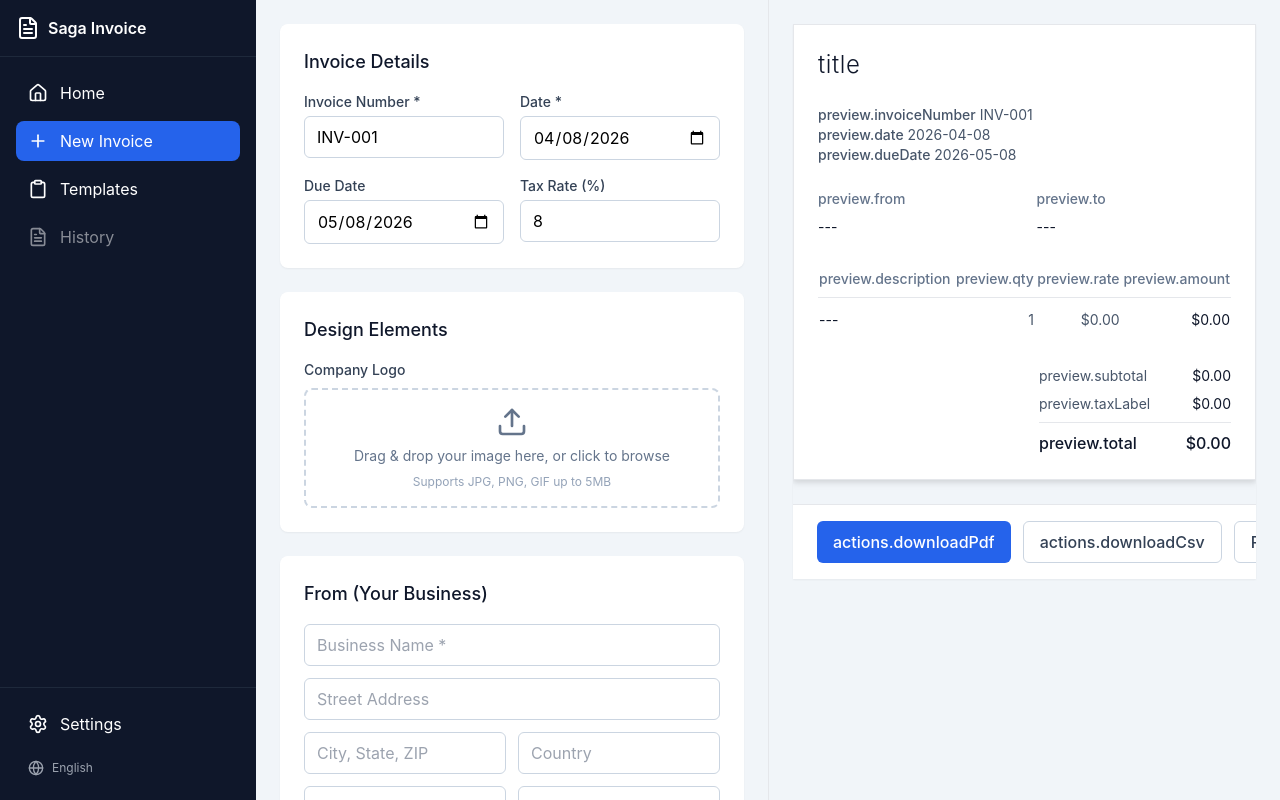
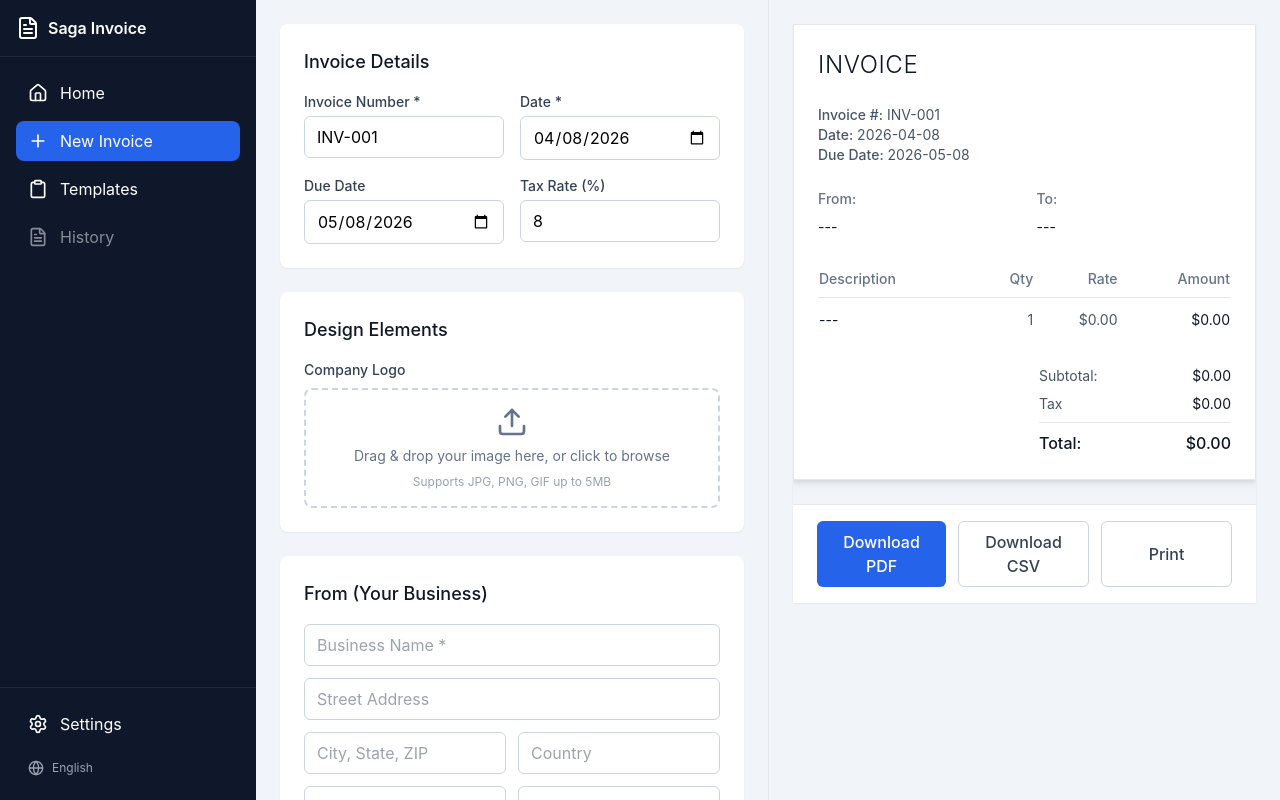
Before and after one commit to lvshiwei66/sagainvo, a Next.js app: page /editor in a window 1280 px wide. Built offline with nearby package versions, Linux system fonts and the light colour scheme.

Commit message:
fix: temporarily remove i18n from preview components

```diff
--- a/src/components/invoice/InvoicePreview.tsx
+++ b/src/components/invoice/InvoicePreview.tsx
@@ -2,7 +2,6 @@
 
 import { Invoice, Totals, InvoiceTemplate } from "@/lib/types";
 import { exportPDFWithLogo, exportCSV } from "@/lib/pdf-export";
-import { useI18n } from '@/i18n/context';
 
 interface InvoicePreviewProps {
   invoice: Invoice;
@@ -17,7 +16,6 @@ export default function InvoicePreview({
   template,
   className,
 }: InvoicePreviewProps) {
-  const { tCommon, tInvoice } = useI18n();
 
   // Default values when no template is applied
   const themeColor = template?.themeColor || '#2563EB'; // Default to primary blue
@@ -81,14 +79,14 @@ export default function InvoicePreview({
                     color: themeColor !== '#2563EB' ? themeColor : undefined
                   }}
                 >
-                  {tInvoice("title")}
+                  INVOICE
                 </h1>
               </div>
               {invoice.logoUrl && (
                 <div className="max-w-[120px] max-h-[60px]">
                   <img
                     src={invoice.logoUrl}
-                    alt={tCommon('logo.alt') || 'Company Logo'}
+                    alt="Company Logo"
                     className="max-w-full max-h-full object-contain"
                   />
                 </div>
@@ -99,15 +97,15 @@ export default function InvoicePreview({
             <div className="flex justify-between mb-6">
               <div className={`text-sm text-slate-600 ${getTextFontClass()}`}>
                 <div>
-                  <span className="font-medium">{tInvoice("preview.invoiceNumber")}</span>{" "}
+                  <span className="font-medium">Invoice #:</span>{" "}
                   <span className={getNumberFontClass()}>{invoice.number || "---"}</span>
                 </div>
                 <div>
-                  <span className="font-medium">{tInvoice("preview.date")}</span>{" "}
+                  <span className="font-medium">Date:</span>{" "}
                   <span className={getNumberFontClass()}>{invoice.date || "---"}</span>
                 </div>
                 <div>
-                  <span className="font-medium">{tInvoice("preview.dueDate")}</span>{" "}
+                  <span className="font-medium">Due Date:</span>{" "}
                   <span className={getNumberFontClass()}>{invoice.dueDate || "---"}</span>
                 </div>
               </div>
@@ -117,7 +115,7 @@ export default function InvoicePreview({
             <div className="grid grid-cols-2 gap-6 mb-6">
               <div>
                 <h3 className={`text-sm font-medium text-slate-500 mb-2 ${getTextFontClass()}`}>
-                  {tInvoice("preview.from")}
+                  From:
                 </h3>
                 <div className={`text-sm text-slate-900 ${getTextFontClass()}`}>
                   <div style={{ color: themeColor !== '#2563EB' ? themeColor : undefined }}>
@@ -137,7 +135,7 @@ export default function InvoicePreview({
               </div>
               <div>
                 <h3 className={`text-sm font-medium text-slate-500 mb-2 ${getTextFontClass()}`}>
-                  {tInvoice("preview.to")}
+                  To:
                 </h3>
                 <div className={`text-sm text-slate-900 ${getTextFontClass()}`}>
                   <div style={{ color: themeColor !== '#2563EB' ? themeColor : undefined }}>
@@ -163,16 +161,16 @@ export default function InvoicePreview({
               <thead>
                 <tr className="border-b" style={{ borderColor: themeColor !== '#2563EB' ? themeColor : undefined }}>
                   <th className={`text-left text-sm font-medium text-slate-500 py-2 ${getTextFontClass()}`}>
-                    {tInvoice("preview.description")}
+                    Description
                   </th>
                   <th className={`text-right text-sm font-medium text-slate-500 py-2 ${getTextFontClass()}`}>
-                    {tInvoice("preview.qty")}
+                    Qty
                   </th>
                   <th className={`text-right text-sm font-medium text-slate-500 py-2 ${getTextFontClass()}`}>
-                    {tInvoice("preview.rate")}
+                    Rate
                   </th>
                   <th className={`text-right text-sm font-medium text-slate-500 py-2 ${getTextFontClass()}`}>
-                    {tInvoice("preview.amount")}
+                    Amount
                   </th>
                 </tr>
               </thead>
@@ -204,14 +202,14 @@ export default function InvoicePreview({
             <div className="flex justify-end">
               <div className="w-48 space-y-2">
                 <div className={`flex justify-between text-sm ${getTextFontClass()}`}>
-                  <span className="text-slate-600">{tInvoice("preview.subtotal")}</span>
+                  <span className="text-slate-600">Subtotal:</span>
                   <span className={`text-slate-900 ${getNumberFontClass()}`}>
                     ${totals.subtotal.toFixed(2)}
                   </span>
                 </div>
                 <div className={`flex justify-between text-sm ${getTextFontClass()}`}>
                   <span className="text-slate-600">
-                    {tInvoice("preview.taxLabel", { rate: invoice.taxRate })}
+                    Tax
                   </span>
                   <span className={`text-slate-900 ${getNumberFontClass()}`}>
                     ${totals.taxAmount.toFixed(2)}
@@ -223,7 +221,7 @@ export default function InvoicePreview({
                     borderColor: themeColor !== '#2563EB' ? themeColor : undefined
                   }}
                 >
-                  <span className="text-slate-900">{tInvoice("preview.total")}</span>
+                  <span className="text-slate-900">Total:</span>
                   <span
                     className={`text-slate-900 ${getNumberFontClass()}`}
                     style={{ color: themeColor !== '#2563EB' ? themeColor : undefined }}
@@ -241,7 +239,7 @@ export default function InvoicePreview({
                 {invoice.notes && (
                   <div>
                     <h3 className={`text-sm font-medium text-slate-500 mb-1 ${getTextFontClass()}`}>
-                      {tInvoice("preview.notesLabel")}
+                      Notes:
                     </h3>
                     <p className={`text-sm text-slate-600 ${getTextFontClass()}`}>{invoice.notes}</p>
                   </div>
@@ -249,7 +247,7 @@ export default function InvoicePreview({
                 {invoice.terms && (
                   <div>
                     <h3 className={`text-sm font-medium text-slate-500 mb-1 ${getTextFontClass()}`}>
-                      {tInvoice("preview.termsLabel")}
+                      Terms:
                     </h3>
                     <p className={`text-sm text-slate-600 ${getTextFontClass()}`}>{invoice.terms}</p>
                   </div>
@@ -265,19 +263,19 @@ export default function InvoicePreview({
             onClick={handleExportPDF}
             className="flex-1 bg-primary hover:bg-primary-hover text-white px-4 py-2 rounded-md font-medium transition-colors"
           >
-            {tCommon('actions.downloadPdf')}
+            Download PDF
           </button>
           <button
             onClick={handleExportCSV}
             className="flex-1 border border-slate-300 hover:bg-slate-100 text-slate-700 px-4 py-2 rounded-md font-medium transition-colors"
           >
-            {tCommon('actions.downloadCsv')}
+            Download CSV
           </button>
           <button
             onClick={handlePrint}
             className="flex-1 border border-slate-300 hover:bg-slate-100 text-slate-700 px-4 py-2 rounded-md font-medium transition-colors"
           >
-            {tCommon('actions.print')}
+            Print
           </button>
         </div>
       </div>
--- a/src/components/templates/TemplatePreview.tsx
+++ b/src/components/templates/TemplatePreview.tsx
@@ -1,7 +1,6 @@
 import React from 'react';
 import { InvoiceTemplate } from '@/lib/types';
 import TemplateThumbnail from './TemplateThumbnail';
-import { useI18n } from '@/i18n/context';
 
 interface TemplatePreviewProps {
   template: InvoiceTemplate;
@@ -14,7 +13,6 @@ export default function TemplatePreview({
   onClose,
   onSelect
 }: TemplatePreviewProps) {
-  const { tCommon } = useI18n();
 
   return (
     <div className="fixed inset-0 bg-black bg-opacity-50 flex items-center justify-center z-50 p-4">
@@ -50,13 +48,13 @@ export default function TemplatePreview({
               onClick={onClose}
               className="px-4 py-2 border border-slate-300 rounded-md text-slate-700 hover:bg-slate-50"
             >
-              {tCommon('templates.actions.close')}
+              Close
             </button>
             <button
               onClick={onSelect}
               className="px-4 py-2 bg-primary hover:bg-primary-dark text-white rounded-md"
             >
-              {tCommon('templates.actions.useTemplate')}
+              Use Template
             </button>
           </div>
         </div>
--- a/src/components/templates/TemplateThumbnail.tsx
+++ b/src/components/templates/TemplateThumbnail.tsx
@@ -1,5 +1,4 @@
 import React from 'react';
-import { useI18n } from '@/i18n/context';
 
 interface TemplateThumbnailProps {
   themeColor: string;
@@ -16,8 +15,6 @@ const TemplateThumbnail: React.FC<TemplateThumbnailProps> = ({
   category,
   className = ''
 }) => {
-  // 使用国际化
-  const { tInvoice, tCommon } = useI18n();
 
   // 字体映射
   const textFontClass = textFont === 'sans' ? 'font-sans' : textFont === 'serif' ? 'font-serif' : 'font-mono';
@@ -37,53 +34,53 @@ const TemplateThumbnail: React.FC<TemplateThumbnailProps> = ({
               className={`text-lg font-bold ${textFontClass}`}
               style={{ color: themeColor }}
             >
-              {tInvoice('invoice.title') || 'INVOICE'}
+              INVOICE
             </div>
             <div className={`text-xs mt-1 ${textFontClass} text-gray-500`}>
-              {tCommon(`templates.category.${category}`) || category.charAt(0).toUpperCase() + category.slice(1)}
+              {category === 'modern' ? 'Modern' : category === 'classic' ? 'Classic' : category === 'minimal' ? 'Minimal' : 'Colorful'}
             </div>
           </div>
           <div className="text-right">
-            <div className={`${numberFontClass} text-sm`}>{tInvoice('invoice.meta.invoiceNumber') || 'INV'}-001</div>
-            <div className={`${textFontClass} text-xs text-gray-500`}>{tInvoice('invoice.meta.dateLabel') || 'Date'}: 04/09/2026</div>
+            <div className={`${numberFontClass} text-sm`}>INV-001</div>
+            <div className={`${textFontClass} text-xs text-gray-500`}>Date: 04/09/2026</div>
           </div>
         </div>
 
         {/* From/To 区域 */}
         <div className="grid grid-cols-2 gap-4 mb-4">
           <div>
-            <div className={`${textFontClass} text-xs font-medium mb-1 opacity-75`}>{tInvoice('invoice.labels.from') || 'FROM'}</div>
-            <div className={`${textFontClass} text-xs mb-1`}>{tInvoice('invoice.demo.company') || 'Your Company'}</div>
-            <div className={`${textFontClass} text-xs mb-1`}>{tInvoice('invoice.demo.address') || 'Address Line'}</div>
-            <div className={`${textFontClass} text-xs mb-1`}>{tInvoice('invoice.demo.city') || 'City, State 12345'}</div>
-            <div className={`${textFontClass} text-xs`}>{tInvoice('invoice.demo.email') || 'contact@email.com'}</div>
+            <div className={`${textFontClass} text-xs font-medium mb-1 opacity-75`}>FROM</div>
+            <div className={`${textFontClass} text-xs mb-1`}>Your Company</div>
+            <div className={`${textFontClass} text-xs mb-1`}>Address Line</div>
+            <div className={`${textFontClass} text-xs mb-1`}>City, State 12345</div>
+            <div className={`${textFontClass} text-xs`}>contact@email.com</div>
           </div>
           <div>
-            <div className={`${textFontClass} text-xs font-medium mb-1 opacity-75`}>{tInvoice('invoice.labels.to') || 'TO'}</div>
-            <div className={`${textFontClass} text-xs mb-1`}>{tInvoice('invoice.demo.clientName') || 'Client Name'}</div>
-            <div className={`${textFontClass} text-xs mb-1`}>{tInvoice('invoice.demo.clientCompany') || 'Company Name'}</div>
-            <div className={`${textFontClass} text-xs mb-1`}>{tInvoice('invoice.demo.address') || 'Address Line'}</div>
-            <div className={`${textFontClass} text-xs`}>{tInvoice('invoice.demo.clientEmail') || 'contact@client.com'}</div>
+            <div className={`${textFontClass} text-xs font-medium mb-1 opacity-75`}>TO</div>
+            <div className={`${textFontClass} text-xs mb-1`}>Client Name</div>
+            <div className={`${textFontClass} text-xs mb-1`}>Company Name</div>
+            <div className={`${textFontClass} text-xs mb-1`}>Address Line</div>
+            <div className={`${textFontClass} text-xs`}>contact@client.com</div>
           </div>
         </div>
 
         {/* 表格头部 */}
         <div className="flex justify-between border-b pb-1 mb-1">
-          <div className={`${textFontClass} text-xs font-medium w-1/2`}>{tInvoice('invoice.labels.description') || 'Description'}</div>
-          <div className={`${textFontClass} text-xs font-medium w-[15%] text-right`}>{tInvoice('invoice.labels.quantity') || 'Qty'}</div>
-          <div className={`${textFontClass} text-xs font-medium w-[15%] text-right`}>{tInvoice('invoice.labels.rate') || 'Rate'}</div>
-          <div className={`${textFontClass} text-xs font-medium w-[20%] text-right`}>{tInvoice('invoice.labels.amount') || 'Amount'}</div>
+          <div className={`${textFontClass} text-xs font-medium w-1/2`}>Description</div>
+          <div className={`${textFontClass} text-xs font-medium w-[15%] text-right`}>Qty</div>
+          <div className={`${textFontClass} text-xs font-medium w-[15%] text-right`}>Rate</div>
+          <div className={`${textFontClass} text-xs font-medium w-[20%] text-right`}>Amount</div>
         </div>
 
         {/* 表格行 */}
         <div className="flex justify-between mb-1">
-          <div className={`${textFontClass} text-xs w-1/2 truncate`}>{tInvoice('invoice.demo.serviceDesc') || 'Service Description'}</div>
+          <div className={`${textFontClass} text-xs w-1/2 truncate`}>Service Description</div>
           <div className={`${numberFontClass} text-xs w-[15%] text-right`}>1</div>
           <div className={`${numberFontClass} text-xs w-[15%] text-right`}>$100.00</div>
           <div className={`${numberFontClass} text-xs w-[20%] text-right`}>$100.00</div>
         </div>
         <div className="flex justify-between mb-1">
-          <div className={`${textFontClass} text-xs w-1/2 truncate`}>{tInvoice('invoice.demo.anotherService') || 'Another Service'}</div>
+          <div className={`${textFontClass} text-xs w-1/2 truncate`}>Another Service</div>
           <div className={`${numberFontClass} text-xs w-[15%] text-right`}>2</div>
           <div className={`${numberFontClass} text-xs w-[15%] text-right`}>$50.00</div>
           <div className={`${numberFontClass} text-xs w-[20%] text-right`}>$100.00</div>
@@ -92,15 +89,15 @@ const TemplateThumbnail: React.FC<TemplateThumbnailProps> = ({
         {/* 总计区域 */}
         <div className="ml-auto w-1/3 border-t pt-1 mt-2">
           <div className="flex justify-between text-xs">
-            <span className={textFontClass}>{tInvoice('invoice.labels.subtotal') || 'Subtotal'}:</span>
+            <span className={textFontClass}>Subtotal:</span>
             <span className={numberFontClass}>$200.00</span>
           </div>
           <div className="flex justify-between text-xs">
-            <span className={textFontClass}>{tInvoice('invoice.labels.tax') || 'Tax'} (8%):</span>
+            <span className={textFontClass}>Tax (8%):</span>
             <span className={numberFontClass}>$16.00</span>
           </div>
           <div className="flex justify-between text-xs font-bold mt-1 pt-1 border-t">
-            <span className={textFontClass}>{tInvoice('invoice.labels.total') || 'TOTAL'}:</span>
+            <span className={textFontClass}>TOTAL:</span>
             <span
               className={numberFontClass}
               style={{ color: themeColor }}
@@ -113,10 +110,10 @@ const TemplateThumbnail: React.FC<TemplateThumbnailProps> = ({
         {/* 底部注释 */}
         <div className="mt-2 text-xs flex justify-between">
           <div className={textFontClass}>
-            <div>{tInvoice('invoice.labels.notes') || 'Notes'}: {tInvoice('invoice.demo.thankYou') || 'Thank you!'}</div>
+            <div>Notes: Thank you!</div>
           </div>
           <div className={textFontClass}>
-            <div>{tInvoice('invoice.labels.terms') || 'Terms'}: {tInvoice('invoice.demo.net30') || 'Net 30'}</div>
+            <div>Terms: Net 30</div>
           </div>
         </div>
       </div>
```
